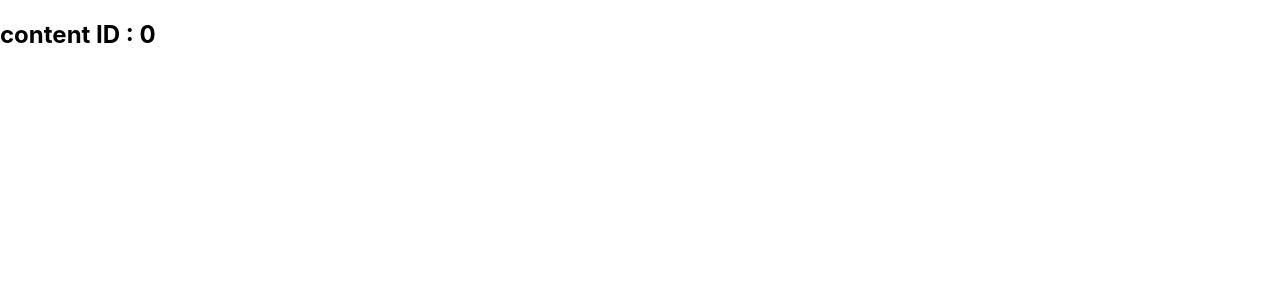
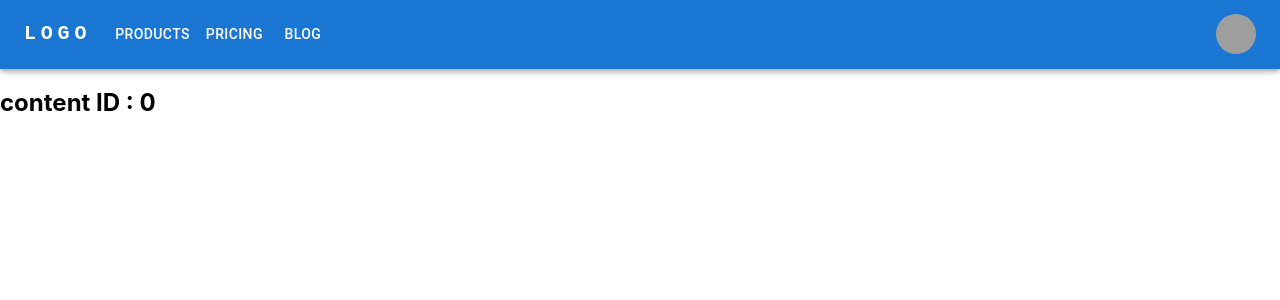
Before and after one commit to Shunkicreate/wakuwaku_Hackz, a React (Create React App) app: page /content/0 in a window 1280 px wide. Shown: the top 300 px of the page. Built offline with nearby package versions, Linux system fonts and the light colour scheme; grey boxes are pictures that could not be loaded.

Commit message:
ヘッダー作成

```diff
--- /dev/null
+++ b/src/component/header/Header.tsx
@@ -0,0 +1,163 @@
+import * as React from 'react';
+import AppBar from '@mui/material/AppBar';
+import Box from '@mui/material/Box';
+import Toolbar from '@mui/material/Toolbar';
+import IconButton from '@mui/material/IconButton';
+import Typography from '@mui/material/Typography';
+import Menu from '@mui/material/Menu';
+// import MenuIcon from '@mui/icons-material/Menu';
+import Container from '@mui/material/Container';
+import Avatar from '@mui/material/Avatar';
+import Button from '@mui/material/Button';
+import Tooltip from '@mui/material/Tooltip';
+import MenuItem from '@mui/material/MenuItem';
+import { JsxExpression } from 'typescript';
+// import AdbIcon from '@mui/icons-material/Adb';
+
+const pages = ['Products', 'Pricing', 'Blog'];
+const settings = ['Profile', 'Account', 'Dashboard', 'Logout'];
+
+const Header = ():JSX.Element => {
+  const [anchorElNav, setAnchorElNav] = React.useState<null | HTMLElement>(null);
+  const [anchorElUser, setAnchorElUser] = React.useState<null | HTMLElement>(null);
+
+  const handleOpenNavMenu = (event: React.MouseEvent<HTMLElement>) => {
+    setAnchorElNav(event.currentTarget);
+  };
+  const handleOpenUserMenu = (event: React.MouseEvent<HTMLElement>) => {
+    setAnchorElUser(event.currentTarget);
+  };
+
+  const handleCloseNavMenu = () => {
+    setAnchorElNav(null);
+  };
+
+  const handleCloseUserMenu = () => {
+    setAnchorElUser(null);
+  };
+
+  return (
+    <AppBar position="static" >
+      <Container maxWidth="xl">
+        <Toolbar disableGutters>
+          {/* <AdbIcon sx={{ display: { xs: 'none', md: 'flex' }, mr: 1 }} /> */}
+          <Typography
+            variant="h6"
+            noWrap
+            component="a"
+            href="/"
+            sx={{
+              mr: 2,
+              display: { xs: 'none', md: 'flex' },
+              fontFamily: 'monospace',
+              fontWeight: 700,
+              letterSpacing: '.3rem',
+              color: 'inherit',
+              textDecoration: 'none',
+            }}
+          >
+            LOGO
+          </Typography>
+
+          <Box sx={{ flexGrow: 1, display: { xs: 'flex', md: 'none' } }}>
+            <IconButton
+              size="large"
+              aria-label="account of current user"
+              aria-controls="menu-appbar"
+              aria-haspopup="true"
+              onClick={handleOpenNavMenu}
+              color="inherit"
+            >
+              {/* <MenuIcon /> */}
+            </IconButton>
+            <Menu
+              id="menu-appbar"
+              anchorEl={anchorElNav}
+              anchorOrigin={{
+                vertical: 'bottom',
+                horizontal: 'left',
+              }}
+              keepMounted
+              transformOrigin={{
+                vertical: 'top',
+                horizontal: 'left',
+              }}
+              open={Boolean(anchorElNav)}
+              onClose={handleCloseNavMenu}
+              sx={{
+                display: { xs: 'block', md: 'none' },
+              }}
+            >
+              {pages.map((page) => (
+                <MenuItem key={page} onClick={handleCloseNavMenu}>
+                  <Typography textAlign="center">{page}</Typography>
+                </MenuItem>
+              ))}
+            </Menu>
+          </Box>
+          {/* <AdbIcon sx={{ display: { xs: 'flex', md: 'none' }, mr: 1 }} /> */}
+          <Typography
+            variant="h5"
+            noWrap
+            component="a"
+            href=""
+            sx={{
+              mr: 2,
+              display: { xs: 'flex', md: 'none' },
+              flexGrow: 1,
+              fontFamily: 'monospace',
+              fontWeight: 700,
+              letterSpacing: '.3rem',
+              color: 'inherit',
+              textDecoration: 'none',
+            }}
+          >
+            LOGO
+          </Typography>
+          <Box sx={{ flexGrow: 1, display: { xs: 'none', md: 'flex' } }}>
+            {pages.map((page) => (
+              <Button
+                key={page}
+                onClick={handleCloseNavMenu}
+                sx={{ my: 2, color: 'white', display: 'block' }}
+              >
+                {page}
+              </Button>
+            ))}
+          </Box>
+
+          <Box sx={{ flexGrow: 0 }}>
+            <Tooltip title="Open settings">
+              <IconButton onClick={handleOpenUserMenu} sx={{ p: 0 }}>
+                <Avatar alt="Remy Sharp" src="/static/images/avatar/2.jpg" />
+              </IconButton>
+            </Tooltip>
+            <Menu
+              sx={{ mt: '45px' }}
+              id="menu-appbar"
+              anchorEl={anchorElUser}
+              anchorOrigin={{
+                vertical: 'top',
+                horizontal: 'right',
+              }}
+              keepMounted
+              transformOrigin={{
+                vertical: 'top',
+                horizontal: 'right',
+              }}
+              open={Boolean(anchorElUser)}
+              onClose={handleCloseUserMenu}
+            >
+              {settings.map((setting) => (
+                <MenuItem key={setting} onClick={handleCloseUserMenu}>
+                  <Typography textAlign="center">{setting}</Typography>
+                </MenuItem>
+              ))}
+            </Menu>
+          </Box>
+        </Toolbar>
+      </Container>
+    </AppBar>
+  );
+}
+export default Header;
--- a/src/pages/Content/Content.tsx
+++ b/src/pages/Content/Content.tsx
@@ -1,10 +1,12 @@
 import { useParams } from "react-router-dom";
+import Header from "../../component/header/Header";
 
 const Content = (): JSX.Element => {
 
     const {contentId} = useParams()
     return (
         <>
+            <Header/>
             <h2>content ID : {contentId}</h2>
         </>
     );
```
